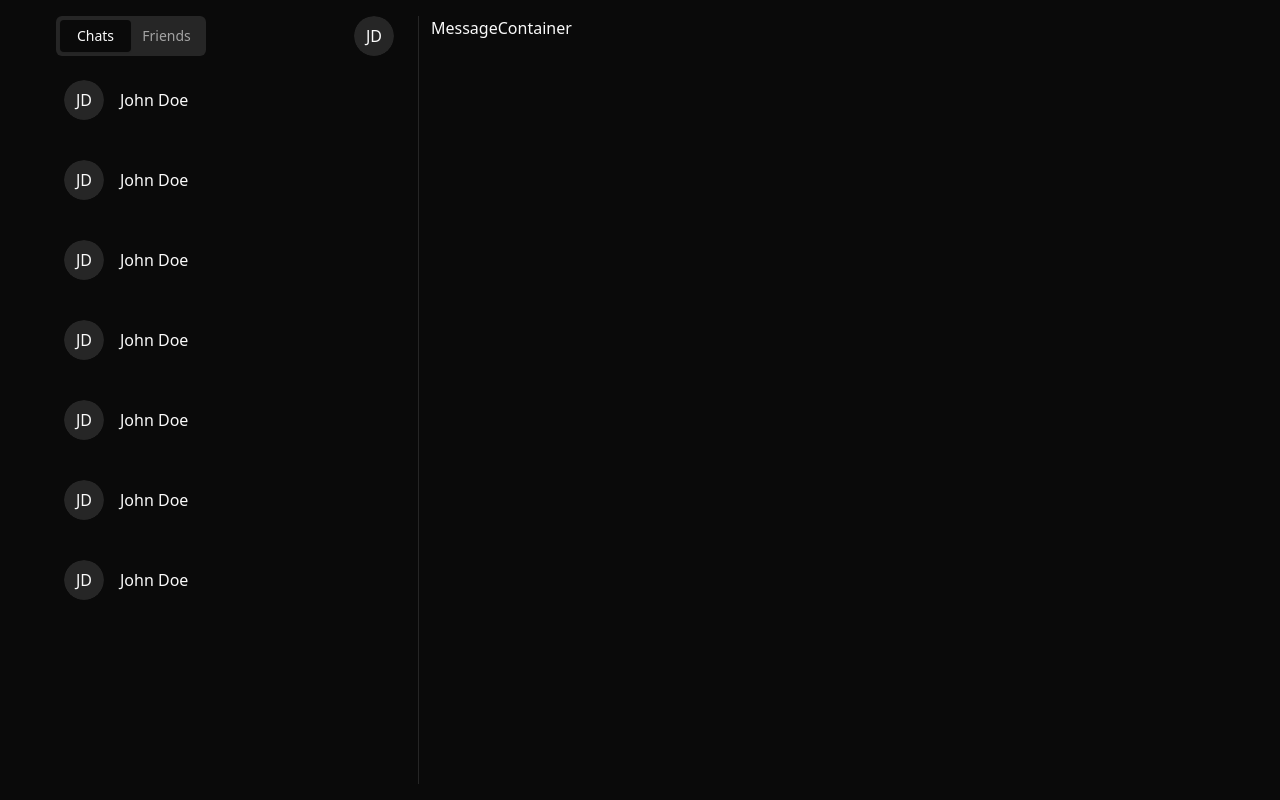
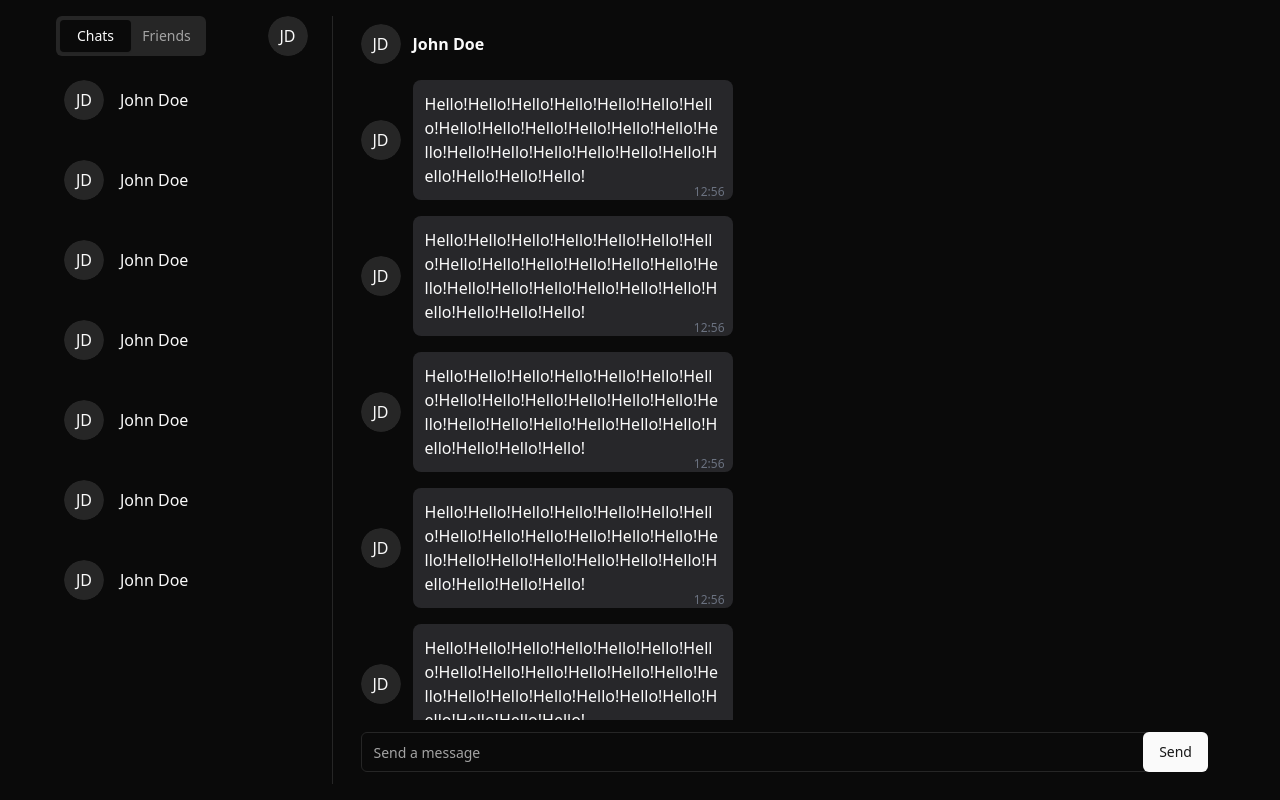
Before and after one commit to maliByatzes/charlar, a React (Vite) app in the folder frontend/: page / in a window 1280 px wide. Built offline with nearby package versions, Linux system fonts and the light colour scheme; no server answers; sample sign-in values are in the browser's storage.

Commit message:
try to chat messages ui

```diff
--- /dev/null
+++ b/frontend/src/components/messages/Message.jsx
@@ -0,0 +1,20 @@
+import { Avatar, AvatarFallback, AvatarImage } from "@/components/ui/avatar";
+
+const Message = () => {
+  const isSent = false;
+
+  return (
+    <div className={`flex items-center mb-4 gap-3 ${isSent ? 'flex-row-reverse justify-end' : 'justify-start'}`}>
+      <Avatar className="">
+        <AvatarImage src="" />
+        <AvatarFallback>JD</AvatarFallback>
+      </Avatar>
+      <div className={`relative p-3 rounded-lg max-w-xs break-words ${isSent ? 'bg-[#27272a]' : 'bg-[#27272a]'}`}>
+        Hello!Hello!Hello!Hello!Hello!Hello!Hello!Hello!Hello!Hello!Hello!Hello!Hello!Hello!Hello!Hello!Hello!Hello!Hello!Hello!Hello!Hello!Hello!Hello!
+        <span className="absolute text-xs text-gray-500 bottom-0 right-2">12:56</span>
+      </div>
+    </div>
+  );
+}
+
+export default Message;
--- a/frontend/src/components/messages/MessageContainer.jsx
+++ b/frontend/src/components/messages/MessageContainer.jsx
@@ -1,8 +1,37 @@
+import { Avatar, AvatarFallback, AvatarImage } from "@/components/ui/avatar";
+import Messages from "./Messages";
+import MessageInput from "./MessageInput";
 
 const MessageContainer = () => {
+  const isChatSelected = false; //temporary condition
+
   return (
-    <div>
-      <h1>MessageContainer</h1>
+    <div className="flex flex-col w-full">
+      {isChatSelected ? <NoChatSelected /> : (
+        <>
+          <div className="flex items-center gap-3 px-4 py-2 mb-2">
+            <Avatar>
+              <AvatarImage src="" />
+              <AvatarFallback>JD</AvatarFallback>
+            </Avatar>
+            <p className="font-bold">John Doe</p>
+          </div>
+
+          <Messages />
+          <MessageInput />
+        </>
+      )}
+    </div>
+  );
+};
+
+const NoChatSelected = () => {
+  return (
+    <div className="flex items-center justify-center w-full h-full">
+      <div className="px-4 text-center font-semibold flex flex-col items-center gap-2">
+        <p>Welcome John Doe</p>
+        <p>Select a friend to start messaging</p>
+      </div>
     </div>
   );
 };
--- /dev/null
+++ b/frontend/src/components/messages/MessageInput.jsx
@@ -0,0 +1,19 @@
+import { Button } from "@/components/ui/button";
+import { Input } from "@/components/ui/input";
+
+const MessageInput = () => {
+  return (
+    <form className="px-4 my-3">
+      <div className="w-full relative">
+        <Input
+          type="text"
+          className=""
+          placeholder="Send a message"
+        />
+        <Button className="absolute inset-y-0 end-0">Send</Button>
+      </div>
+    </form>
+  );
+};
+
+export default MessageInput;
--- /dev/null
+++ b/frontend/src/components/messages/Messages.jsx
@@ -0,0 +1,17 @@
+import { ScrollArea } from "@/components/ui/scroll-area";
+import Message from "./Message";
+
+const Messages = () => {
+  return (
+    <ScrollArea className="px-4 flex-1 overflow-auto flex flex-grow overflow-y-auto flex-col gap-3">
+      <Message />
+      <Message />
+      <Message />
+      <Message />
+      <Message />
+      <Message />
+    </ScrollArea>
+  );
+}
+
+export default Messages;
--- a/frontend/src/components/sidebar/AddFriend.jsx
+++ b/frontend/src/components/sidebar/AddFriend.jsx
@@ -28,7 +28,6 @@ const AddFriend = () => {
     const filteredItems = users.filter((user) => user.username.toLowerCase().includes(searchItem.toLowerCase()));
 
     setFilteredUsers(filteredItems);
-    setSearchTerm('');
   };
 
   return (
--- a/frontend/src/components/sidebar/friends/Friend.jsx
+++ b/frontend/src/components/sidebar/friends/Friend.jsx
@@ -19,7 +19,7 @@ const Friend = () => {
         />
       ) : <p className="text-center">No friends</p>}
 
-      {loading2 ? <Loader2 className="w-8 h-8 animate-spin" /> : null}
+      {/*loading2 ? <Loader2 className="w-8 h-8 animate-spin" /> : null*/}
       <Separator className="my-6" />
       <div className="flex items-center justify-between">
         <h1 className="font-semibold text-center text-lg underline mb-3">Friend requests</h1>
@@ -32,7 +32,7 @@ const Friend = () => {
         />
       ) : <p className="text-center">No friend requests</p>}
 
-      {loading1 ? <Loader2 className="w-8 h-8 animate-spin" /> : null}
+      {/*loading1 ? <Loader2 className="w-8 h-8 animate-spin" /> : null*/}
     </div>
   );
 };
--- a/frontend/src/context/AuthContext.jsx
+++ b/frontend/src/context/AuthContext.jsx
@@ -1,5 +1,8 @@
 import Cookies from "js-cookie";
 import { createContext, useState, useContext, useEffect } from "react";
+
+// WARNING: Authentication is kinda broken
+// TODO: Fix
 
 export const AuthContext = createContext();
 
```
